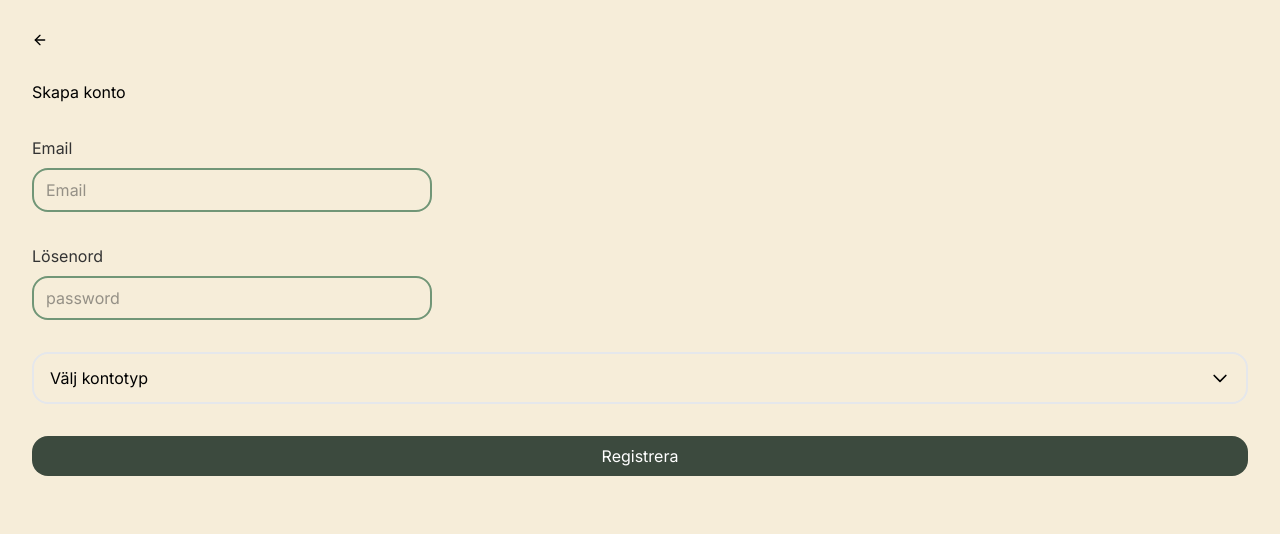
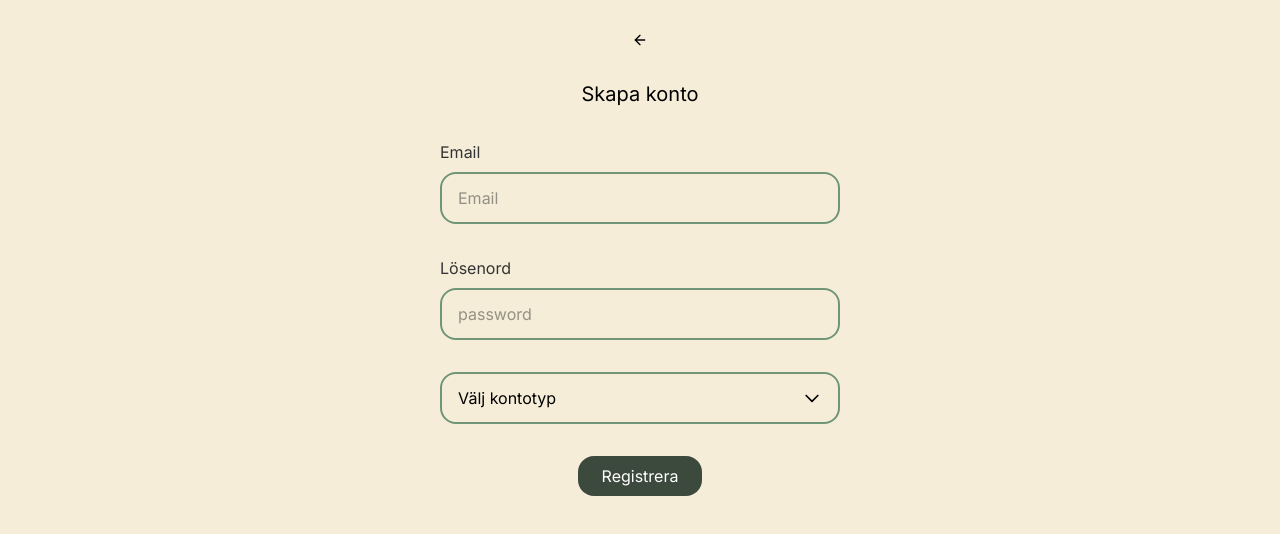
Before and after one commit to ChasAcademy-Team-9/frontend, a React (Vite) app: page /sign-up in a window 1280 px wide. Shown: the top 534 px of the page. Built offline with nearby package versions, Linux system fonts and the light colour scheme.

Commit message:
add fullwidth option btns and adjust register signup

```diff
--- a/src/components/Dropdown/Dropdown.tsx
+++ b/src/components/Dropdown/Dropdown.tsx
@@ -16,16 +16,19 @@ interface DropdownProps {
 export const Dropdown = ({
   options,
   selectedValue,
-  placeholder = "Välj ett alternativ...",
+  placeholder = 'Välj ett alternativ...',
   onSelect,
-  className = ""
+  className = '',
 }: DropdownProps) => {
   const [isOpen, setIsOpen] = useState(false);
   const dropdownRef = useRef<HTMLDivElement>(null);
 
   useEffect(() => {
     const handleClickOutside = (event: MouseEvent) => {
-      if (dropdownRef.current && !dropdownRef.current.contains(event.target as Node)) {
+      if (
+        dropdownRef.current &&
+        !dropdownRef.current.contains(event.target as Node)
+      ) {
         setIsOpen(false);
       }
     };
@@ -44,50 +47,55 @@ export const Dropdown = ({
     setIsOpen(false);
   };
 
-  const selectedOption = options.find(opt => opt.value === selectedValue);
+  const selectedOption = options.find((opt) => opt.value === selectedValue);
 
   return (
     <div ref={dropdownRef} className={`relative ${className}`}>
       <button
         onClick={() => setIsOpen(!isOpen)}
-        {...(isOpen ? { 'aria-expanded': 'true' } : { 'aria-expanded': 'false' })}
-        aria-haspopup="listbox"
+        {...(isOpen
+          ? { 'aria-expanded': 'true' }
+          : { 'aria-expanded': 'false' })}
+        aria-haspopup='listbox'
         aria-label={selectedOption?.label || placeholder}
-        className="w-full bg-background border-2 border-border rounded-2xl px-4 py-3 text-left focus:outline-none focus:ring-2 focus:ring-focus focus:border-focus flex justify-between items-center transition-colors hover:border-hover"
+        className='w-full bg-background border-2 border-secondary rounded-2xl px-4 py-3 text-left focus:outline-none focus:ring-2 focus:ring-focus focus:border-focus flex justify-between items-center transition-colors hover:border-hover'
       >
-        <span className="text-dark">
+        <span className='text-dark'>
           {selectedOption?.label || placeholder}
         </span>
         <svg
-          className={`w-5 h-5 text-dark transition-transform duration-200 ${isOpen ? 'rotate-180' : ''
-            }`}
-          fill="none"
-          stroke="currentColor"
-          viewBox="0 0 24 24"
-          aria-hidden="true"
+          className={`w-5 h-5 text-dark transition-transform duration-200 ${
+            isOpen ? 'rotate-180' : ''
+          }`}
+          fill='none'
+          stroke='currentColor'
+          viewBox='0 0 24 24'
+          aria-hidden='true'
         >
           <path
-            strokeLinecap="round"
-            strokeLinejoin="round"
+            strokeLinecap='round'
+            strokeLinejoin='round'
             strokeWidth={2}
-            d="M19 9l-7 7-7-7"
+            d='M19 9l-7 7-7-7'
           />
         </svg>
       </button>
 
       {isOpen && (
         <div
-          role="listbox"
-          aria-label="Role options"
-          className="absolute top-full left-0 right-0 mt-1 bg-background border-2 border-border rounded-2xl shadow-lg z-10 overflow-hidden"
+          role='listbox'
+          aria-label='Role options'
+          className='absolute top-full left-0 right-0 mt-1 bg-background border-2 border-border rounded-2xl shadow-lg z-10 overflow-hidden'
         >
           {options.map((option) => (
             <button
               key={option.value}
-              role="option"
-              {...(selectedValue === option.value ? { 'aria-selected': 'true' } : { 'aria-selected': 'false' })}
+              role='option'
+              {...(selectedValue === option.value
+                ? { 'aria-selected': 'true' }
+                : { 'aria-selected': 'false' })}
               onClick={() => handleSelect(option)}
-              className="w-full px-4 py-3 text-left text-dark hover:bg-secondary transition-colors border-b border-border last:border-b-0"
+              className='w-full px-4 py-3 text-left text-dark hover:bg-secondary transition-colors border-b border-border last:border-b-0'
             >
               {option.label}
             </button>
--- a/src/components/Input.tsx
+++ b/src/components/Input.tsx
@@ -8,21 +8,25 @@ interface InputProps extends InputHTMLAttributes<HTMLInputElement> {
   labelClassName?: string;
 }
 
-const Input: FC<InputProps> = ({ name, label, id, className, labelClassName, ...props }) => {
+const Input: FC<InputProps> = ({
+  name,
+  label,
+  id,
+  className,
+  labelClassName,
+  ...props
+}) => {
   return (
     <div className={`flex flex-col gap-2 w-100 ${className || ''}`}>
-               <label
-                    htmlFor={id}
-                    className={`text-text-dark ${labelClassName || ''}`}
-               >
+      <label htmlFor={id} className={`text-text-dark ${labelClassName || ''}`}>
         {label}
       </label>
       <input
         id={id}
         name={name}
         placeholder={name}
-                    className="
-                         px-3 py-2
+        className='
+                         px-4 py-3
                          bg-background
                          border-secondary border-2
                          rounded-2xl
@@ -34,11 +38,11 @@ const Input: FC<InputProps> = ({ name, label, id, className, labelClassName, ...
                          cursor-text
                          disabled:cursor-not-allowed
                          disabled:opacity-50
-               "
+               '
         {...props}
       />
     </div>
-     )
-}
+  );
+};
 
-export default Input
+export default Input;
--- a/src/components/PrimaryButton/PrimaryButton.tsx
+++ b/src/components/PrimaryButton/PrimaryButton.tsx
@@ -1,12 +1,24 @@
 export function PrimaryButton(props: {
   text: string;
+  fullWidth?: boolean;
   onClick: React.MouseEventHandler<HTMLButtonElement>;
 }) {
-  const { text, onClick } = props;
+  const { text, onClick, fullWidth = false } = props;
 
   return (
     <button
-      className='bg-primary hover:brightness-150 text-text-light px-6 py-2 rounded-2xl cursor-pointer'
+      className={`
+
+
+
+        ${fullWidth ? 'w-full' : 'w-auto'}
+
+        sm:w-auto
+
+
+
+        bg-primary hover:brightness-150 text-text-light px-6 py-2 rounded-2xl cursor-pointer
+      `}
       onClick={onClick}
     >
       {text}
--- a/src/components/SecondaryButton/SecondaryButton.tsx
+++ b/src/components/SecondaryButton/SecondaryButton.tsx
@@ -1,11 +1,25 @@
-export function SecondaryButton(props: { text: string; onClick: React.MouseEventHandler<HTMLButtonElement> }) {
-    const { text, onClick } = props
-    return (
-        <button
-            className="bg-secondary hover:brightness-110 text-text-light px-6 py-2 rounded-2xl cursor-pointer"
-            onClick={ onClick }
-        >
-            { text }
-        </button>
-    )
+export function SecondaryButton(props: {
+  text: string;
+  fullWidth?: boolean;
+  onClick: React.MouseEventHandler<HTMLButtonElement>;
+}) {
+  const { text, onClick, fullWidth = false } = props;
+
+  return (
+    <button
+      className={`
+        ${fullWidth ? 'w-full' : 'w-auto'}
+
+        sm:w-auto
+
+
+        min-w-32
+
+
+        bg-secondary hover:brightness-110 text-text-light px-6 py-2 rounded-2xl cursor-pointer`}
+      onClick={onClick}
+    >
+      {text}
+    </button>
+  );
 }
--- a/src/pages/Login.tsx
+++ b/src/pages/Login.tsx
@@ -5,28 +5,47 @@ import { Link } from 'react-router-dom';
 
 function Login() {
   return (
-    <main className="p-8 flex flex-col gap-8 max-sm:min-h-screen max-sm:w-screen max-sm:fixed max-sm:inset-0 max-sm:p-4">
+    <main className='p-8 flex flex-col justify-center items-center gap-8'>
       <BackArrow />
 
-      <div className="text-center">
-        <h1 className='text-4xl font-bold text-text-dark mb-2'>
-          Välkommen!
-        </h1>
+      <div className='text-center'>
+        <h1 className='text-4xl font-bold text-text-dark mb-2'>Välkommen!</h1>
         <p className='text-lg text-text-dark opacity-80'>
           Logga in för att fortsätta till din profil
         </p>
       </div>
 
-      <Input label="Email" name="email" id="email" type="email" className="max-sm:w-full" />
+      <Input
+        label='Email'
+        name='email'
+        id='email'
+        type='email'
+        className='max-sm:w-full'
+      />
 
-      <Input label="Lösenord" name="password" id="password" type="password" className="max-sm:w-full" />
+      <Input
+        label='Lösenord'
+        name='password'
+        id='password'
+        type='password'
+        className='max-sm:w-full'
+      />
 
-      <PrimaryButton text="Logga in" onClick={() => { console.log("Du är inloggad, yay!"); }} />
+      <PrimaryButton
+        fullWidth={true}
+        text='Logga in'
+        onClick={() => {
+          console.log('Du är inloggad, yay!');
+        }}
+      />
 
-      <div className="text-center">
-        <p className="text-text-dark opacity-70">
+      <div className='text-center'>
+        <p className='text-text-dark opacity-70'>
           Har du inget konto än?{' '}
-          <Link to="/sign-up" className="text-primary text-lg underline font-bold hover:underline transition-colors">
+          <Link
+            to='/sign-up'
+            className='underline font-bold hover:underline transition-colors'
+          >
             Registrera dig här
           </Link>
         </p>
--- a/src/pages/SignUp.tsx
+++ b/src/pages/SignUp.tsx
@@ -1,25 +1,49 @@
-import { useState } from "react";
-import { Dropdown } from "../components/Dropdown/Dropdown";
-import Input from "../components/Input";
-import { PrimaryButton } from "../components/PrimaryButton/PrimaryButton";
-import BackArrow from "../components/BackArrow";
+import { useState } from 'react';
+import { Dropdown } from '../components/Dropdown/Dropdown';
+import Input from '../components/Input';
+import { PrimaryButton } from '../components/PrimaryButton/PrimaryButton';
+import BackArrow from '../components/BackArrow';
 
 function SignUp() {
-  const [role, setRole] = useState({value: '', label: ''})
+  const [role, setRole] = useState({ value: '', label: '' });
 
   return (
-    <main className="p-8 flex flex-col gap-8">
+    <main className='p-8 flex flex-col justify-center items-center gap-8'>
       <BackArrow />
 
-      <h1>Skapa konto</h1>
+      <h1 className='text-xl'>Skapa konto</h1>
 
-      <Input label="Email" name="Email" id="email" type="email" />
+      <Input
+        label='Email'
+        name='Email'
+        id='email'
+        type='email'
+        className='max-sm:w-full'
+      />
 
-      <Input label="Lösenord" name="password" id="password" type="password" />
+      <Input
+        label='Lösenord'
+        name='password'
+        id='password'
+        type='password'
+        className='max-sm:w-full'
+      />
 
-      <Dropdown options={[{value:'logistics', label: 'Logistik'},{value:'tracking', label: 'Spårning'},{value:'data', label: 'Data'}]} selectedValue={role.value} onSelect={o => setRole(o)} placeholder="Välj kontotyp"/>
+      <Dropdown
+        options={[
+          { value: 'logistics', label: 'Logistik' },
+          { value: 'tracking', label: 'Spårning' },
+          { value: 'data', label: 'Data' },
+        ]}
+        selectedValue={role.value}
+        onSelect={(o) => setRole(o)}
+        placeholder='Välj kontotyp'
+        className='
+        w-100
+        max-sm:w-full'
+      />
 
-      <PrimaryButton text="Registrera" onClick={()=>null} />
+      <PrimaryButton text='Registrera' fullWidth={true} onClick={() => null} />
     </main>
   );
 }
```
Lines whose indentation alone changed are shown as unchanged.
